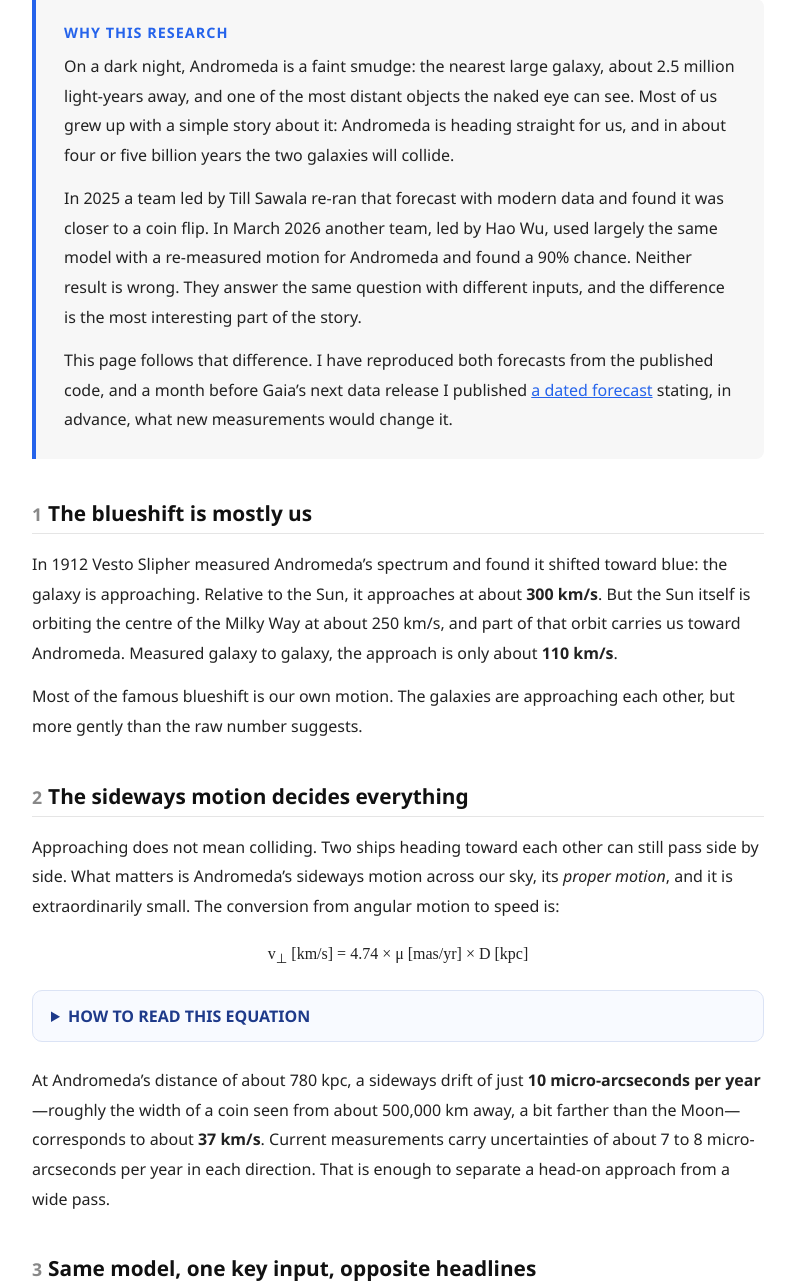
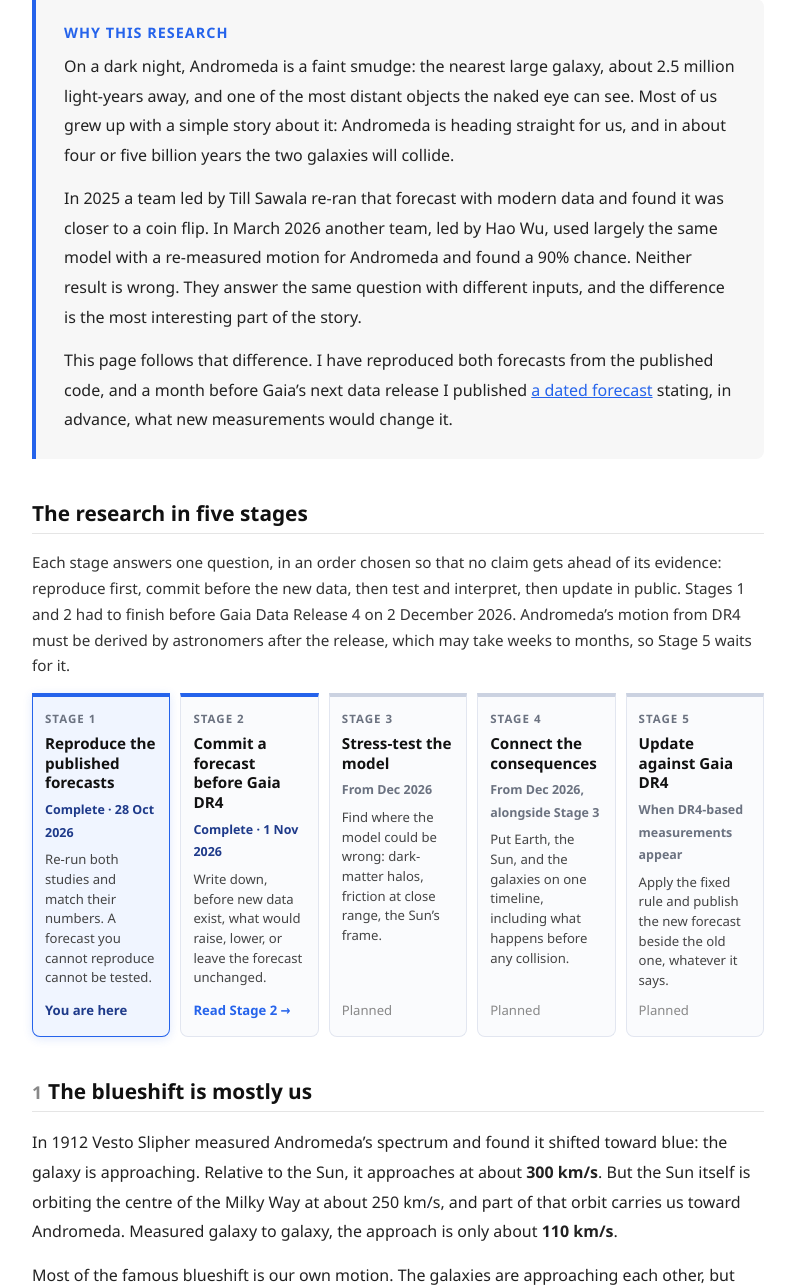
Before and after one commit to PSadasivam/deep-space-portal, a Flask app: page /andromeda in a window 1280 px wide. Shown: the part 744-2029 px from the top of the page, without its empty margins (242-1037 px from the left). Run offline with Flask 3, Linux system fonts and the light colour scheme.

Commit message:
Andromeda: five-stage roadmap with intent and timeline on Stage 1 and 2 pages

```diff
--- /dev/null
+++ b/templates/_andromeda_stages.html
@@ -0,0 +1,50 @@
+{# Andromeda research roadmap. Set `current_stage` (1-5) before including. #}
+<style>
+    .stage-roadmap { margin: 0 0 36px; }
+    .stage-roadmap .roadmap-intro { font-size: 0.95rem; line-height: 1.7; color: #333; margin-bottom: 14px; }
+    .stage-list { list-style: none; padding: 0 !important; margin: 0 !important; display: grid; grid-template-columns: repeat(5, 1fr); gap: 10px; }
+    .stage-card { border: 1px solid #e2e6f0; border-top: 4px solid #cbd2e1; border-radius: 0 0 8px 8px; background: #fafbfd; padding: 12px 12px 14px; margin: 0 !important; display: flex; flex-direction: column; }
+    .stage-card.done { border-top-color: #2563eb; }
+    .stage-card.current { border-color: #2563eb; background: #f0f5ff; box-shadow: 0 2px 10px rgba(37,99,235,0.15); }
+    .stage-card .stage-num { font-size: 0.72rem; font-weight: 700; letter-spacing: 1px; text-transform: uppercase; color: #6b7280; }
+    .stage-card .stage-name { font-size: 0.95rem; font-weight: 700; color: #111; margin: 4px 0 6px; line-height: 1.3; }
+    .stage-card .stage-when { font-size: 0.78rem; font-weight: 600; color: #1e3a8a; margin-bottom: 6px; }
+    .stage-card.planned .stage-when { color: #6b7280; }
+    .stage-card .stage-why { font-size: 0.82rem !important; line-height: 1.5 !important; color: #444; margin: 0 0 8px !important; flex: 1; }
+    .stage-card .stage-link { font-size: 0.82rem; font-weight: 600; text-decoration: none; }
+    .stage-card .stage-here { font-size: 0.82rem; font-weight: 700; color: #1e3a8a; }
+    .stage-card .stage-later { font-size: 0.82rem; color: #888; }
+    @media (max-width: 800px) { .stage-list { grid-template-columns: 1fr; } }
+</style>
+{% set stages = [
+    {'name': 'Reproduce the published forecasts', 'when': 'Complete · 28 Oct 2026', 'url': '/andromeda',
+     'why': 'Re-run both studies and match their numbers. A forecast you cannot reproduce cannot be tested.'},
+    {'name': 'Commit a forecast before Gaia DR4', 'when': 'Complete · 1 Nov 2026', 'url': '/andromeda/forecast',
+     'why': 'Write down, before new data exist, what would raise, lower, or leave the forecast unchanged.'},
+    {'name': 'Stress-test the model', 'when': 'From Dec 2026', 'url': None,
+     'why': 'Find where the model could be wrong: dark-matter halos, friction at close range, the Sun’s frame.'},
+    {'name': 'Connect the consequences', 'when': 'From Dec 2026, alongside Stage 3', 'url': None,
+     'why': 'Put Earth, the Sun, and the galaxies on one timeline, including what happens before any collision.'},
+    {'name': 'Update against Gaia DR4', 'when': 'When DR4-based measurements appear', 'url': None,
+     'why': 'Apply the fixed rule and publish the new forecast beside the old one, whatever it says.'},
+] %}
+<section class="stage-roadmap" aria-label="Andromeda research stages">
+    <h2>The research in five stages</h2>
+    <p class="roadmap-intro">
+        Each stage answers one question, in an order chosen so that no claim gets ahead of its evidence: reproduce first, commit before the new data, then test and interpret, then update in public. Stages 1 and 2 had to finish before Gaia Data Release 4 on 2 December 2026. Andromeda&rsquo;s motion from DR4 must be derived by astronomers after the release, which may take weeks to months, so Stage 5 waits for it.
+    </p>
+    <ol class="stage-list">
+        {% for s in stages %}
+        {% set n = loop.index %}
+        <li class="stage-card {{ 'current' if n == current_stage else ('done' if s.url else 'planned') }}">
+            <span class="stage-num">Stage {{ n }}</span>
+            <span class="stage-name">{{ s.name }}</span>
+            <span class="stage-when">{{ s.when }}</span>
+            <p class="stage-why">{{ s.why }}</p>
+            {% if n == current_stage %}<span class="stage-here">You are here</span>
+            {% elif s.url %}<a class="stage-link" href="{{ s.url }}">Read Stage {{ n }} &rarr;</a>
+            {% else %}<span class="stage-later">Planned</span>{% endif %}
+        </li>
+        {% endfor %}
+    </ol>
+</section>
--- a/templates/andromeda.html
+++ b/templates/andromeda.html
@@ -304,6 +304,9 @@
             </p>
         </div>
 
+        {% set current_stage = 1 %}
+        {% include '_andromeda_stages.html' %}
+
         <h2><span class="beat">1</span>The blueshift is mostly us</h2>
         <p>
             In 1912 Vesto Slipher measured Andromeda&rsquo;s spectrum and found it shifted toward blue: the galaxy is approaching. Relative to the Sun, it approaches at about <strong>300&nbsp;km/s</strong>. But the Sun itself is orbiting the centre of the Milky Way at about 250&nbsp;km/s, and part of that orbit carries us toward Andromeda. Measured galaxy to galaxy, the approach is only about <strong>110&nbsp;km/s</strong>.
--- a/templates/andromeda_forecast.html
+++ b/templates/andromeda_forecast.html
@@ -302,6 +302,9 @@
             </p>
         </div>
 
+        {% set current_stage = 2 %}
+        {% include '_andromeda_stages.html' %}
+
         <h2><span class="beat">1</span>Today&rsquo;s forecast</h2>
         <p>
             The frozen forecast is my reproduction of the 2026 study by Wu and colleagues: <strong>90.1%</strong> of 10,000 simulated futures end in a merger within 9.8 billion years (sampling uncertainty 89.5&ndash;90.7%). It uses Andromeda&rsquo;s sideways drift as measured in 2025, <strong>45.9 &plusmn; 8.1</strong> micro-arcseconds per year eastward and <strong>&minus;20.5 &plusmn; 6.6</strong> northward. Every other input, the code version, and the random seeds are frozen at the git tag above.
```
Also changed, not shown: tests/test_andromeda.py (+10 -0 lines).
